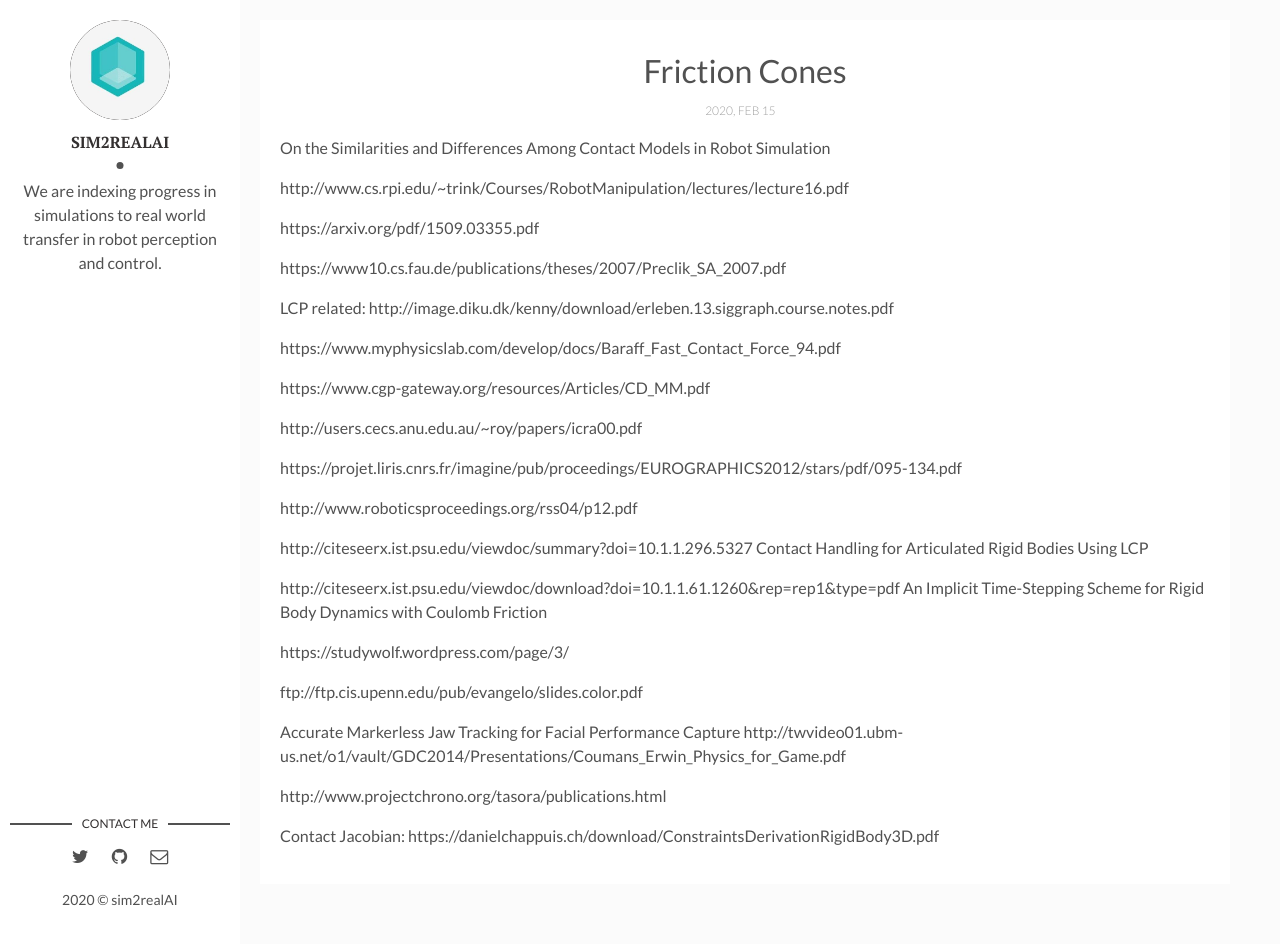
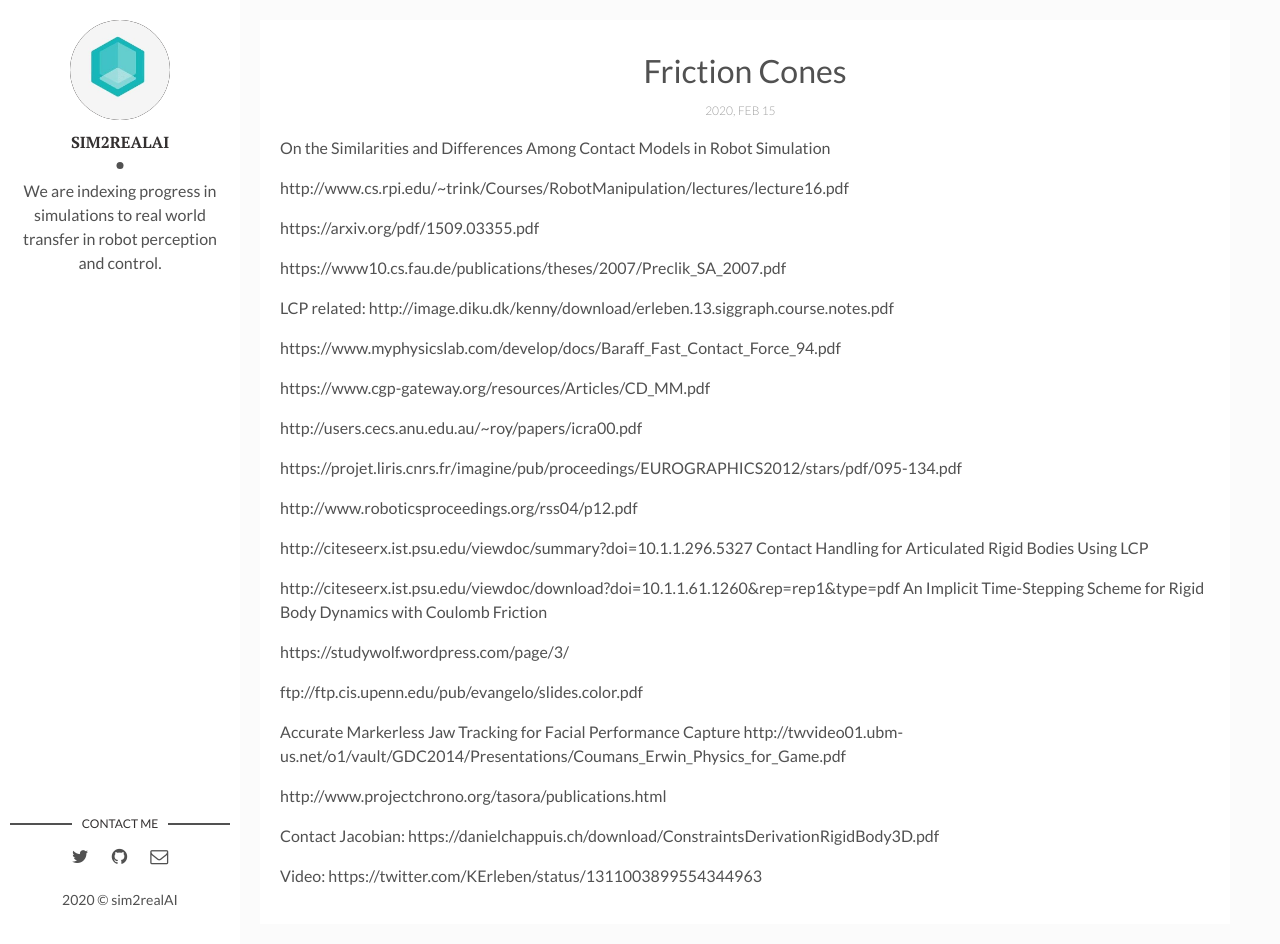
Before and after one commit to backupsim2realai/backupsim2realai.github.io, a Jekyll site: the page built from _posts/2020-04-15-Friction-Cones.markdown, in a window 1280 px wide and 944 px high. Built offline with Jekyll 4.4.1, drawn with Linux system fonts in a browser that asks for light colours; some of the changed lines change nothing that is shown.

Commit message:
upadte
Signed-off-by: Ankur Handa <ahanda@nvidia.com>

```diff
--- a/_posts/2020-04-15-Friction-Cones.markdown
+++ b/_posts/2020-04-15-Friction-Cones.markdown
@@ -44,3 +44,5 @@ http://twvideo01.ubm-us.net/o1/vault/GDC2014/Presentations/Coumans_Erwin_Physics
 http://www.projectchrono.org/tasora/publications.html
 
 Contact Jacobian: https://danielchappuis.ch/download/ConstraintsDerivationRigidBody3D.pdf
+
+Video: https://twitter.com/KErleben/status/1311003899554344963
```
